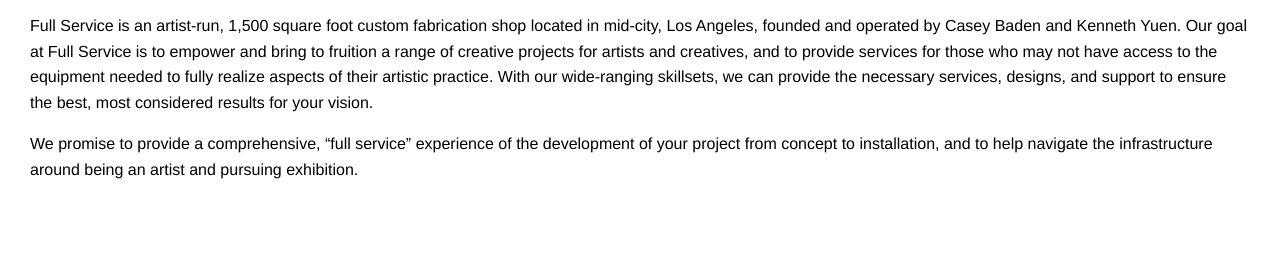
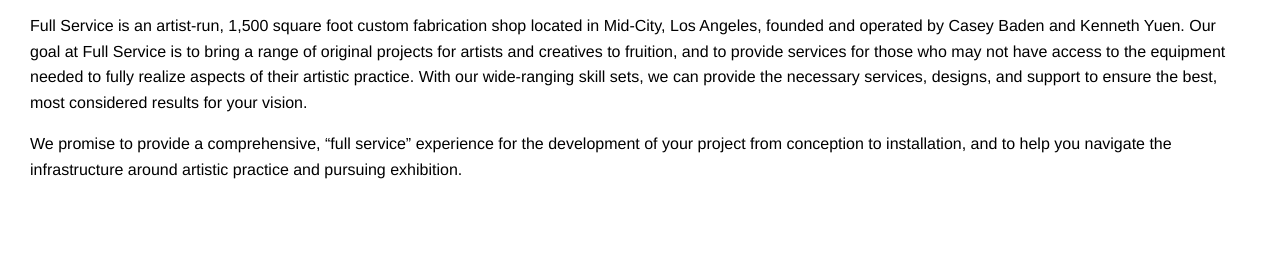
Before and after one commit to nickk00324/full-service, a Gatsby site: page /about in a window 1280 px wide. Shown: the part 278-543 px from the top of the page. Built offline with nearby package versions, Linux system fonts and the light colour scheme; Gatsby itself is replaced by a stand-in of ours; some packages are replaced by stand-ins of ours.

Commit message:
updated about copy and added team photos

```diff
--- a/src/components/about.tsx
+++ b/src/components/about.tsx
@@ -76,19 +76,19 @@
     <Container>
       <p>
         Full Service is an artist-run, 1,500 square foot custom fabrication shop
-        located in mid-city, Los Angeles, founded and operated by Casey Baden
-        and Kenneth Yuen. Our goal at Full Service is to empower and bring to
-        fruition a range of creative projects for artists and creatives, and to
-        provide services for those who may not have access to the equipment
-        needed to fully realize aspects of their artistic practice. With our
-        wide-ranging skillsets, we can provide the necessary services, designs,
-        and support to ensure the best, most considered results for your vision.{" "}
+        located in Mid-City, Los Angeles, founded and operated by Casey Baden
+        and Kenneth Yuen. Our goal at Full Service is to bring a range of
+        original projects for artists and creatives to fruition, and to provide
+        services for those who may not have access to the equipment needed to
+        fully realize aspects of their artistic practice. With our wide-ranging
+        skill sets, we can provide the necessary services, designs, and support
+        to ensure the best, most considered results for your vision.
       </p>
       <p>
-        We promise to provide a comprehensive, “full service” experience of the
-        development of your project from concept to installation, and to help
-        navigate the infrastructure around being an artist and pursuing
-        exhibition.{" "}
+        We promise to provide a comprehensive, “full service” experience for the
+        development of your project from conception to installation, and to help
+        you navigate the infrastructure around artistic practice and pursuing
+        exhibition.
       </p>
       <SectionContainer>
         <h3>Why Full Service?</h3>
```
Also changed, not shown: src/components/team.tsx (+25 -14 lines), 4 other files.
